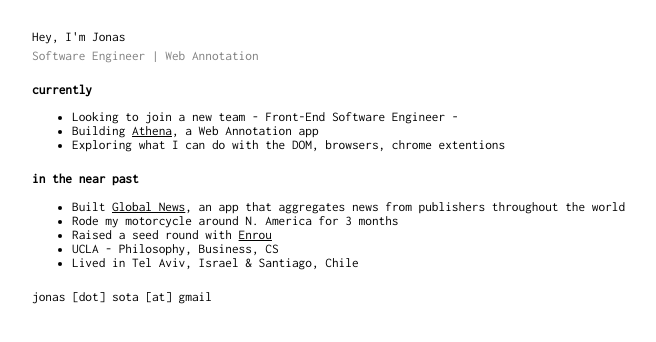
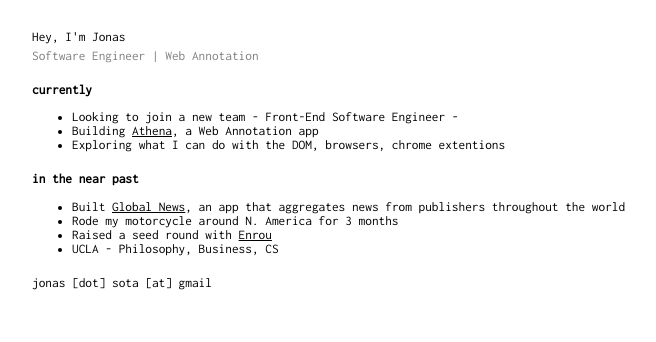
Before and after one commit to JonasMS/jonasms.github.io, a plain HTML site: page index.html in a window 1280 px wide. Shown: the whole page, without its empty margins (6-662 px from the left). Drawn offline with Linux system fonts and the light colour scheme.

Commit message:
Remove 'Lived in. . .' Line

```diff
--- a/index.html
+++ b/index.html
@@ -22,7 +22,6 @@
         <li> Rode my motorcycle around N. America for 3 months </li>
         <li> Raised a seed round with <a href="https://enrou.co">Enrou</a> </li>
         <li> UCLA - Philosophy, Business, CS
-        <li> Lived in Tel Aviv, Israel & Santiago, Chile </li>
       </ul>
       <div class="contact"> jonas [dot] sota [at] gmail
     </div>
```
